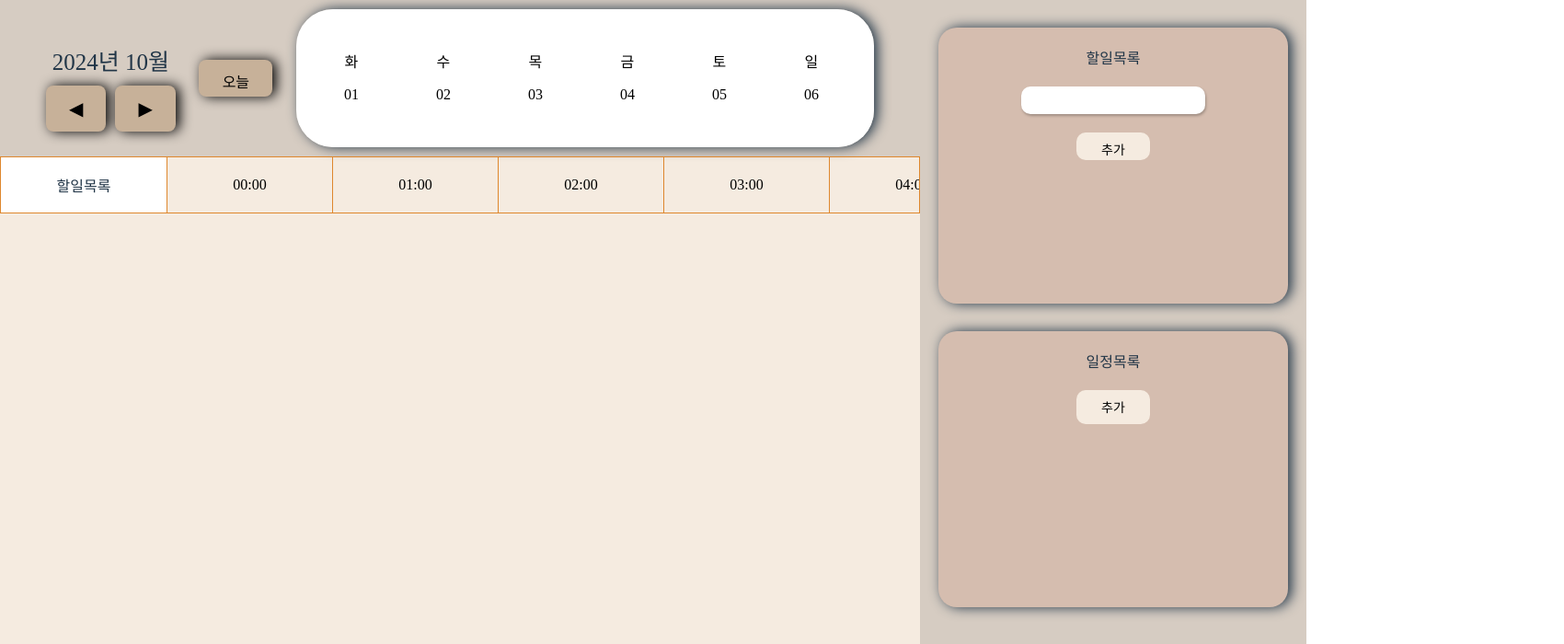
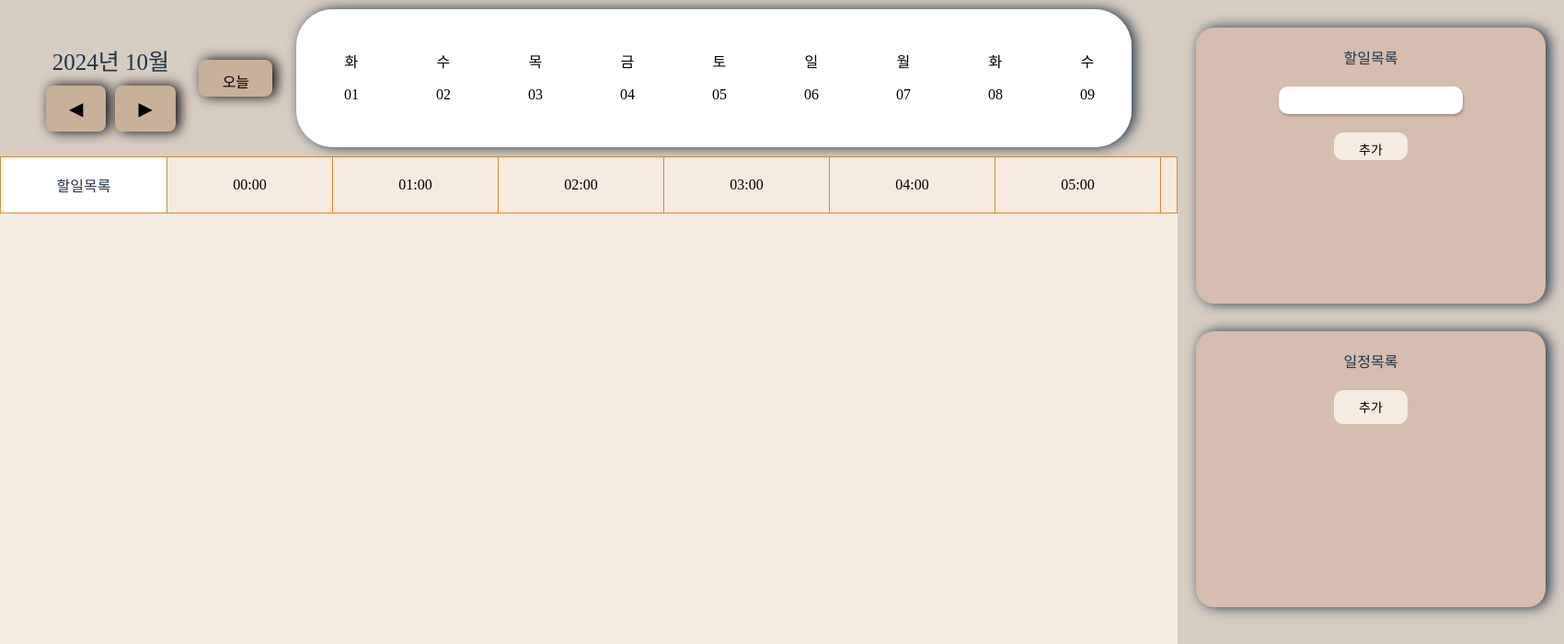
Before and after one commit to JayJHFE/React-Scheduler, a React (Vite) app in the folder PortFolio-vite/: page /scheduler in a window 1280 px wide. Shown: the top 700 px of the page at 92% size, 1700 px wide, since content can reach past the window. Built offline with nearby package versions, Linux system fonts and the light colour scheme.

Commit message:
fix: 스케줄러 전체 크기수정

```diff
--- a/PortFolio-vite/src/css/mainStyle.ts
+++ b/PortFolio-vite/src/css/mainStyle.ts
@@ -7,7 +7,7 @@ export const Container = styled.div`
   display: flex;
 `;
 export const innerContainer = styled.div`
-  width: 78.125vw;
+  width: 100vw;
   height: 100vh;
   background-color: #f5ebe0;
 `;
```
